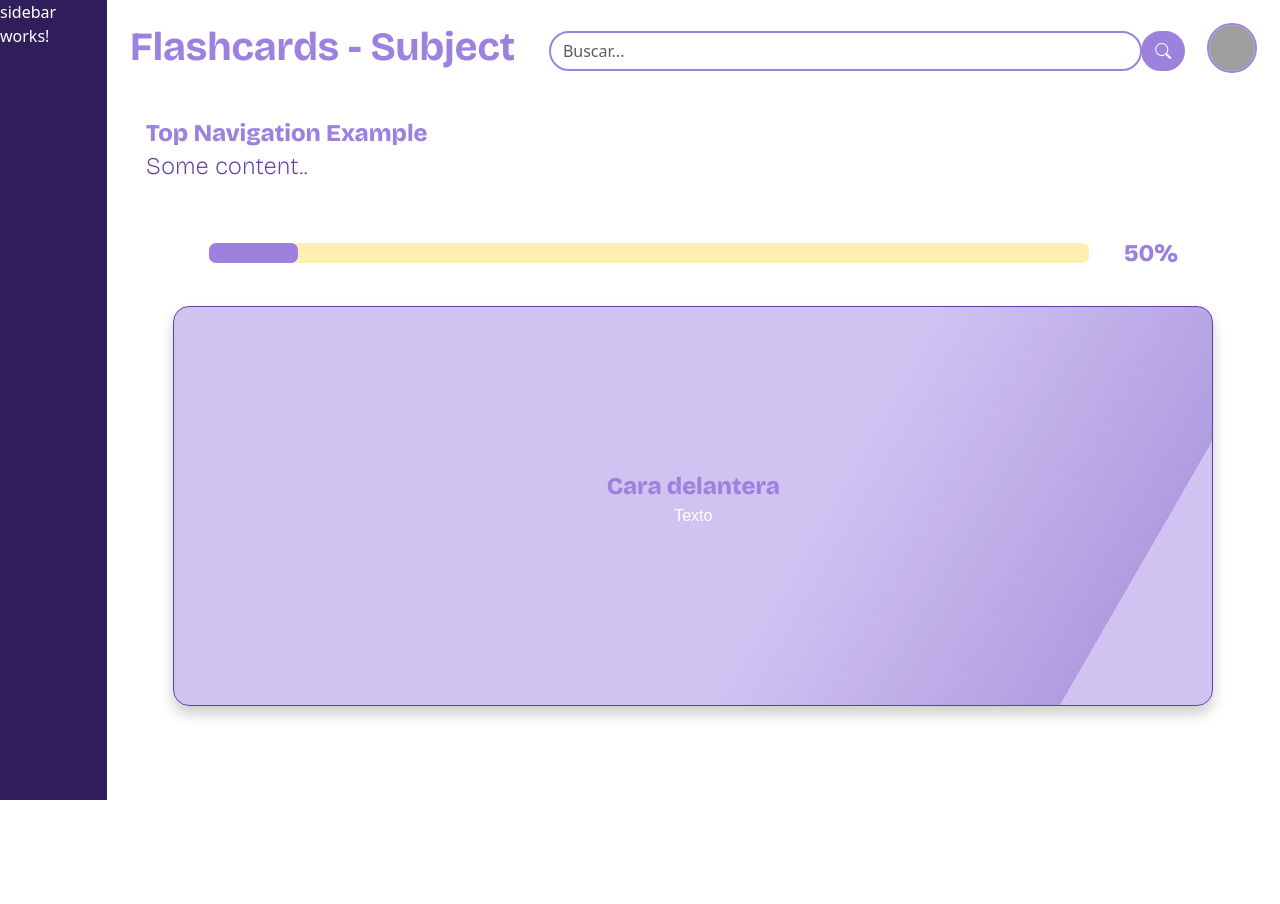
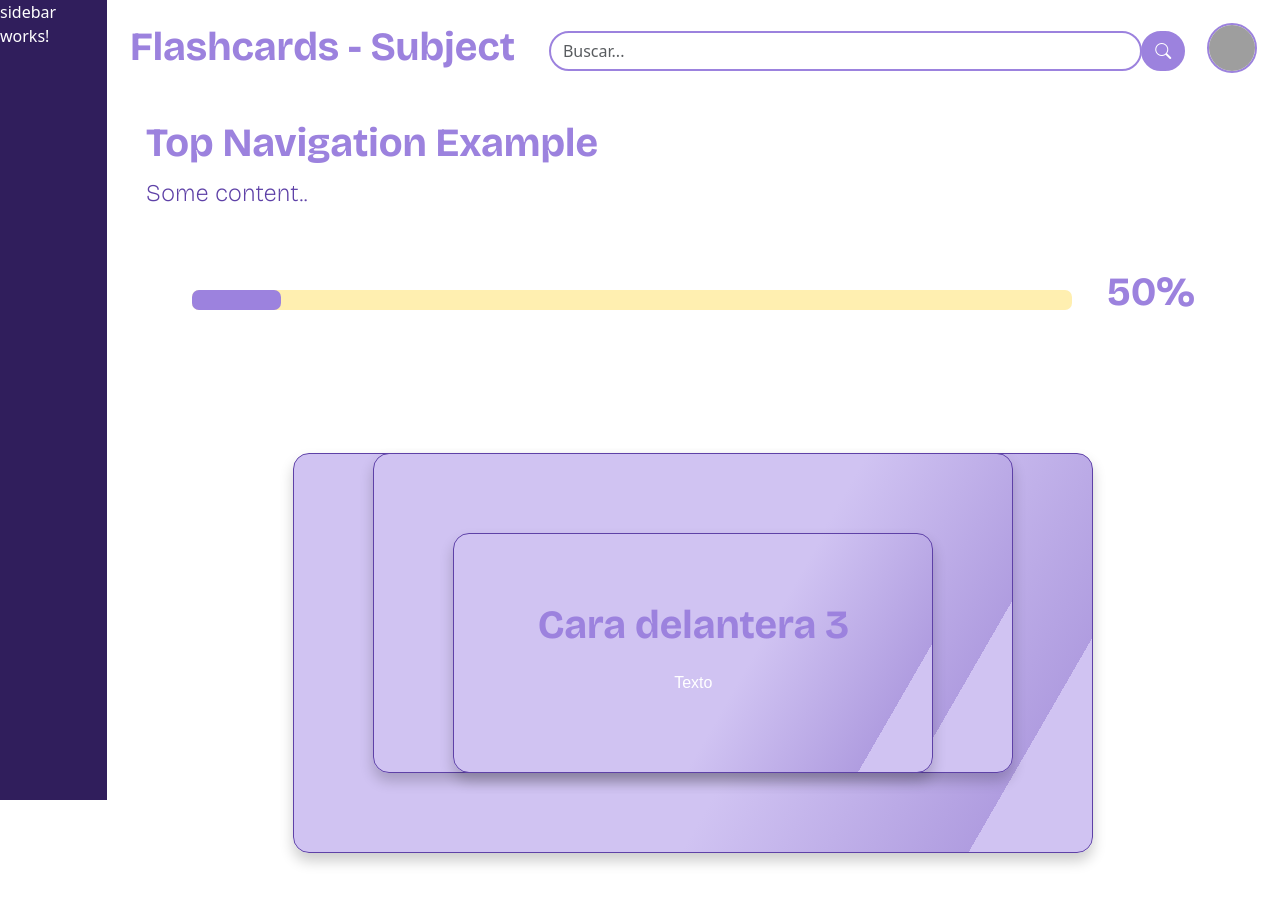
Before and after one commit to FabioB8a/StudyBuddy, an Angular app in the folder Frontend/: page /flashcards in a window 1280 px wide. Shown: the top 904 px of the page. Before the commit the page ends 800 px from the top, so only its background shows below. Built offline with nearby package versions, Linux system fonts and the light colour scheme; grey boxes are pictures that could not be loaded.

Commit message:
Me tiré las flashcards pero ya están las 3, una sobre otra

```diff
--- a/Frontend/src/app/pages/flashcards-page/flashcards-page.component.css
+++ b/Frontend/src/app/pages/flashcards-page/flashcards-page.component.css
@@ -47,21 +47,29 @@
     display: flex;
     justify-content: center;
     align-items: center;
+    position: relative;
+    height: 70vh; /* Adjust height as needed */
 }
 
 .flip-card {
     background-color: transparent;
-    width: 130vh;
+    width: 100vh;
     height: 50vh;
     perspective: 1000px;
     font-family: sans-serif;
+    position: absolute;
 }
 
-.title {
-    font-size: 1.5em;
-    font-weight: 900;
-    text-align: center;
-    margin: 0;
+.flip-card:nth-child(2) {
+    width: 80vh;
+    height: 40vh;
+    top: 10vh; /* Adjust top position to control vertical stack spacing */
+}
+
+.flip-card:nth-child(3) {
+    width: 60vh;
+    height: 30vh;
+    top: 20vh; /* Adjust top position to control vertical stack spacing */
 }
 
 .flip-card-inner {
@@ -94,14 +102,12 @@
 }
 
 .flip-card-front {
-    background: linear-gradient(120deg, #D0C3F2 60%, #b09de0 88%,
-            #D0C3F2 40%, #D0C3F2 48%);
+    background: linear-gradient(120deg, #D0C3F2 60%, #b09de0 88%, #D0C3F2 40%, #D0C3F2 48%);
     color: white;
 }
 
 .flip-card-back {
-    background: linear-gradient(120deg, #D0C3F2 30%, #b09de0 88%,
-            #D0C3F2 40%, #D0C3F2 78%);
+    background: linear-gradient(120deg, #D0C3F2 30%, #b09de0 88%, #D0C3F2 40%, #D0C3F2 78%);
     color: white;
     transform: rotateX(-180deg);
 }
--- a/Frontend/src/app/pages/flashcards-page/flashcards-page.component.html
+++ b/Frontend/src/app/pages/flashcards-page/flashcards-page.component.html
@@ -10,37 +10,62 @@
         </div>
 
         <div class="content">
-
             <div style="padding-left:16px">
                 <h2 class="title">Top Navigation Example</h2>
                 <p class="subtitle-no-bold">Some content..</p>
             </div>
-
         </div>
 
         <div class="progressBarDiv">
             <div class="progress-loader">
                 <div class="progress"></div>
             </div>
-
             <p class="title progressCounter">50%</p>
         </div>
 
+        <!-- Flashcards section -->
         <div class="flashcardsDiv">
+            <!-- Flashcard 1 -->
             <div class="flip-card center">
                 <div class="flip-card-inner">
                     <div class="flip-card-front">
-                        <p class="title">Cara delantera</p>
+                        <p class="title">Cara delantera 1</p>
                         <p>Texto</p>
                     </div>
                     <div class="flip-card-back">
-                        <p class="title">Cara trasera</p>
+                        <p class="title">Cara trasera 1</p>
+                        <p>Texto</p>
+                    </div>
+                </div>
+            </div>
+
+            <!-- Flashcard 2 (20% smaller) -->
+            <div class="flip-card center smaller">
+                <div class="flip-card-inner">
+                    <div class="flip-card-front">
+                        <p class="title">Cara delantera 2</p>
+                        <p>Texto</p>
+                    </div>
+                    <div class="flip-card-back">
+                        <p class="title">Cara trasera 2</p>
+                        <p>Texto</p>
+                    </div>
+                </div>
+            </div>
+
+            <!-- Flashcard 3 (40% smaller) -->
+            <div class="flip-card center smaller smaller2">
+                <div class="flip-card-inner">
+                    <div class="flip-card-front">
+                        <p class="title">Cara delantera 3</p>
+                        <p>Texto</p>
+                    </div>
+                    <div class="flip-card-back">
+                        <p class="title">Cara trasera 3</p>
                         <p>Texto</p>
                     </div>
                 </div>
             </div>
         </div>
-
     </div>
-
 </div>
```
